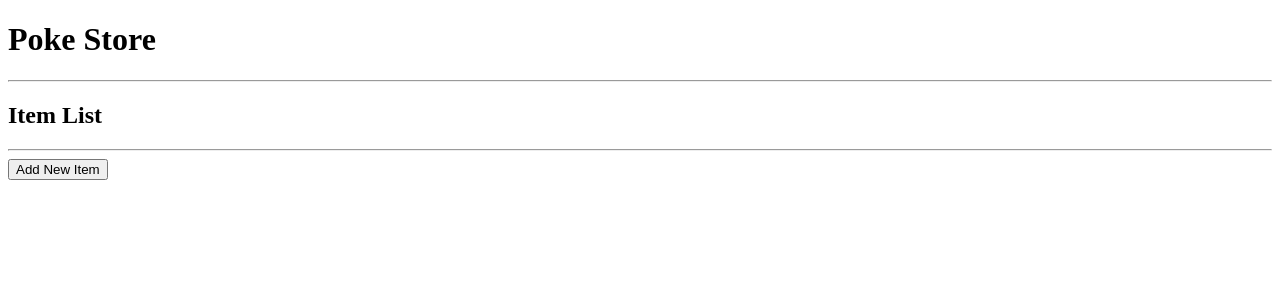
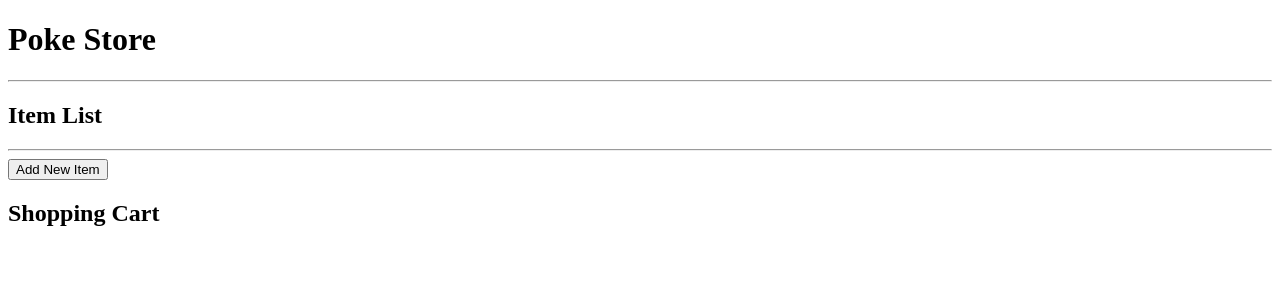
Before and after one commit to joncheng-dev/pokestop, a React (Create React App) app: page / in a window 1280 px wide. Shown: the top 300 px of the page. Built offline with nearby package versions, Linux system fonts and the light colour scheme.

Commit message:
WIP: Add functional shopping cart to UI

```diff
--- a/src/components/App.js
+++ b/src/components/App.js
@@ -1,6 +1,7 @@
 import React from "react";
 import Header from "./Header";
 import InventoryControl from "./InventoryControl";
+import ShoppingCart from "./ShoppingCart";
 
 function App() {
   return (
@@ -8,6 +9,7 @@ function App() {
       <Header />
       <hr />
       <InventoryControl />
+      <ShoppingCart />
     </React.Fragment>
   );
 }
--- a/src/components/ShoppingCart.js
+++ b/src/components/ShoppingCart.js
@@ -1,6 +1,6 @@
 import React from "react";
 
-function ShoppingCart() {
+function ShoppingCart(props) {
   return (
     <React.Fragment>
       <h2>Shopping Cart</h2>
```
